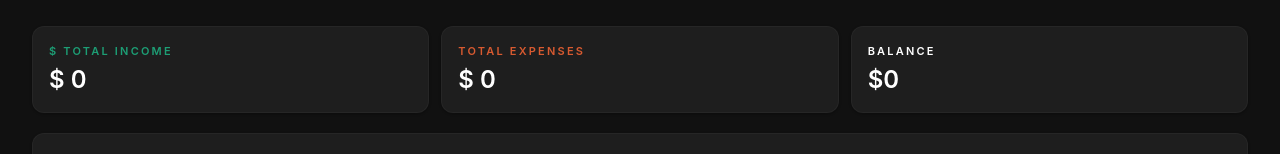
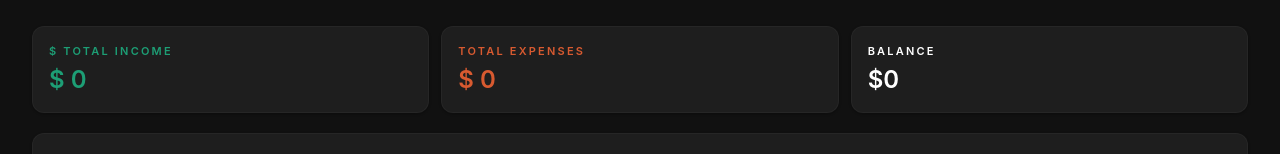
Before and after one commit to Stark-jpg-web/Finance-X, a React (Vite) app in the folder finance-x/: page / in a window 1280 px wide. Shown: the part 135-289 px from the top of the page. Built offline with nearby package versions, Linux system fonts and the light colour scheme.

Commit message:
adjusted color for metric label,metric value.

```diff
--- a/finance-x/src/App.css
+++ b/finance-x/src/App.css
@@ -64,7 +64,7 @@ body {
 }
 
 .metric-value {
-  @apply text-2xl font-semibold text-text-primary;
+  @apply text-2xl font-semibold ;
 }
 
 .transaction-row {
```
